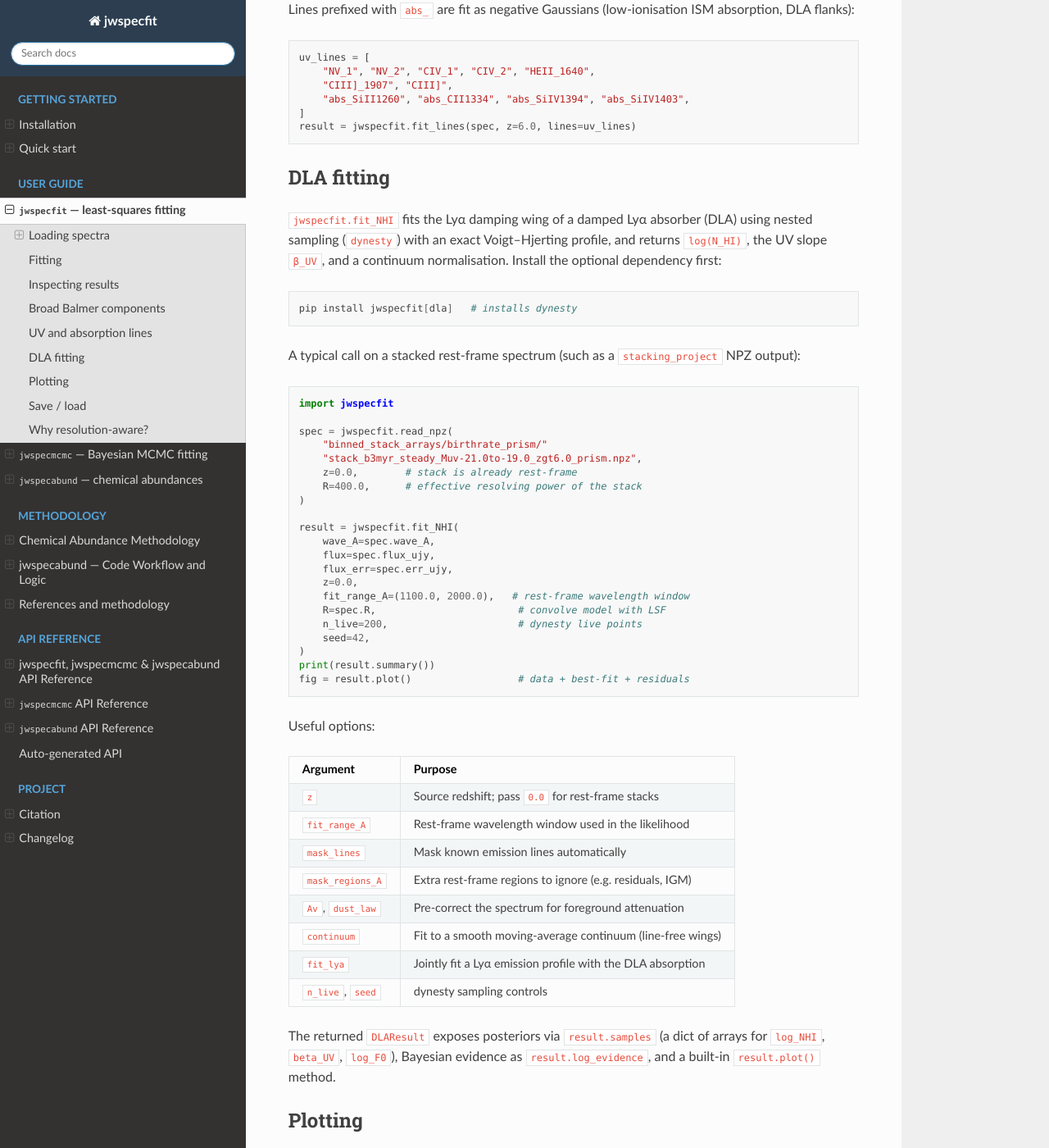
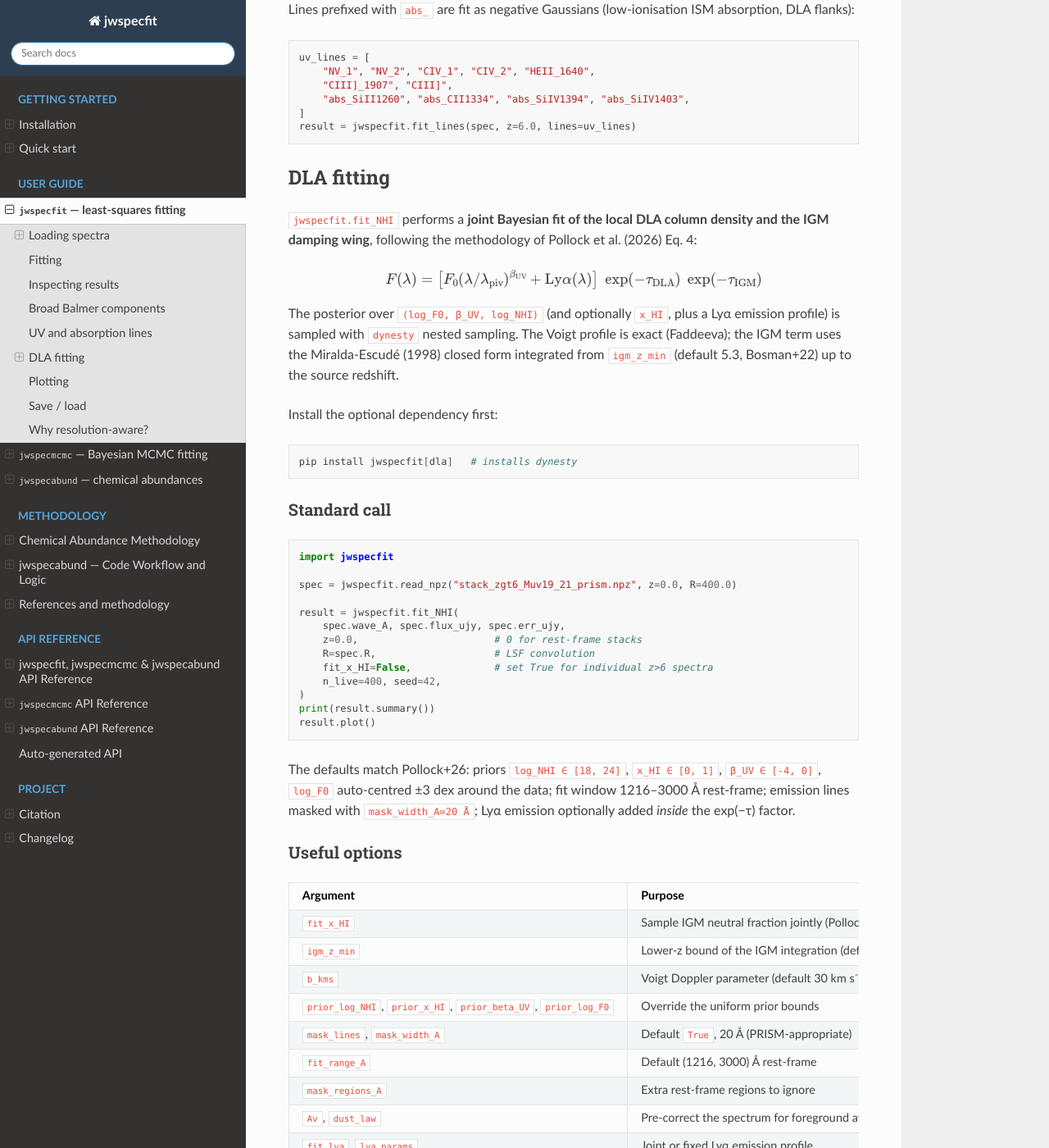
Before and after one commit to raunaq-rai/jwspecfit, a Sphinx documentation site: the page built from docs/user_guide/jwspecfit.md, in a window 1280 px wide and 1400 px high, scrolled down 2192 px. Shown: the whole window at 82% size. Built offline with Sphinx 7.4.7 and the Read the Docs theme 3.1.0, drawn with Linux system fonts in a browser that asks for light colours; some of the changed text lies outside the part shown.

Commit message:
Test the Pollock+26 joint sampler and Heintz+25 D_Lya, document caveats
- Adds 8 new regression tests covering: joint posteriors with non-zero
  errors, IGM monotonicity and linear x_HI scaling, fit_x_HI recovery
  on synthetic IGM-dominated spectra, upper-limit flag on a no-DLA
  spectrum, and D_Lya recovery on injected DLA / pure continuum.
- Updates the user guide and quickstart to describe the joint method,
  the IGM damping-wing option, the D_Lya statistic, and the PRISM-era
  N_HI-beta degeneracy (Keating+25). The recommendation is to report
  D_Lya as the primary statistic at PRISM resolution and reserve a
  precise log_NHI for medium-resolution data.

````diff
--- a/docs/user_guide/jwspecfit.md
+++ b/docs/user_guide/jwspecfit.md
@@ -112,60 +112,99 @@
 
 ## DLA fitting
 
-`jwspecfit.fit_NHI` fits the Lyα damping wing of a damped Lyα
-absorber (DLA) using nested sampling (`dynesty`) with an exact
-Voigt–Hjerting profile, and returns `log(N_HI)`, the UV slope
-`β_UV`, and a continuum normalisation. Install the optional
-dependency first:
+`jwspecfit.fit_NHI` performs a **joint Bayesian fit of the local DLA
+column density and the IGM damping wing**, following the methodology
+of Pollock et al. (2026) Eq. 4:
+
+$$F(\lambda) = \big[F_0 (\lambda/\lambda_\text{piv})^{\beta_\text{UV}}
++ \mathrm{Ly}\alpha(\lambda)\big]
+\;\exp(-\tau_\text{DLA})\;\exp(-\tau_\text{IGM})$$
+
+The posterior over `(log_F0, β_UV, log_NHI)` (and optionally `x_HI`,
+plus a Lyα emission profile) is sampled with `dynesty` nested
+sampling. The Voigt profile is exact (Faddeeva); the IGM term uses
+the Miralda-Escudé (1998) closed form integrated from `igm_z_min`
+(default 5.3, Bosman+22) up to the source redshift.
+
+Install the optional dependency first:
 
 ```bash
 pip install jwspecfit[dla]   # installs dynesty
 ```
 
-A typical call on a stacked rest-frame spectrum (such as a
-`stacking_project` NPZ output):
+### Standard call
 
 ```python
 import jwspecfit
 
-spec = jwspecfit.read_npz(
-    "binned_stack_arrays/birthrate_prism/"
-    "stack_b3myr_steady_Muv-21.0to-19.0_zgt6.0_prism.npz",
-    z=0.0,        # stack is already rest-frame
-    R=400.0,      # effective resolving power of the stack
-)
+spec = jwspecfit.read_npz("stack_zgt6_Muv19_21_prism.npz", z=0.0, R=400.0)
 
 result = jwspecfit.fit_NHI(
-    wave_A=spec.wave_A,
-    flux=spec.flux_ujy,
-    flux_err=spec.err_ujy,
-    z=0.0,
-    fit_range_A=(1100.0, 2000.0),   # rest-frame wavelength window
-    R=spec.R,                        # convolve model with LSF
-    n_live=200,                      # dynesty live points
-    seed=42,
+    spec.wave_A, spec.flux_ujy, spec.err_ujy,
+    z=0.0,                       # 0 for rest-frame stacks
+    R=spec.R,                    # LSF convolution
+    fit_x_HI=False,              # set True for individual z>6 spectra
+    n_live=400, seed=42,
 )
 print(result.summary())
-fig = result.plot()                  # data + best-fit + residuals
+result.plot()
 ```
 
-Useful options:
+The defaults match Pollock+26: priors `log_NHI ∈ [18, 24]`,
+`x_HI ∈ [0, 1]`, `β_UV ∈ [-4, 0]`, `log_F0` auto-centred ±3 dex
+around the data; fit window 1216–3000 Å rest-frame; emission lines
+masked with `mask_width_A=20 Å`; Lyα emission optionally added
+*inside* the exp(−τ) factor.
+
+### Useful options
 
 | Argument          | Purpose                                                       |
 | ----------------- | ------------------------------------------------------------- |
-| `z`               | Source redshift; pass `0.0` for rest-frame stacks             |
-| `fit_range_A`     | Rest-frame wavelength window used in the likelihood           |
-| `mask_lines`      | Mask known emission lines automatically                       |
-| `mask_regions_A`  | Extra rest-frame regions to ignore (e.g. residuals, IGM)      |
-| `Av`, `dust_law`  | Pre-correct the spectrum for foreground attenuation           |
-| `continuum`       | Fit to a smooth moving-average continuum (line-free wings)    |
-| `fit_lya`         | Jointly fit a Lyα emission profile with the DLA absorption    |
-| `n_live`, `seed`  | dynesty sampling controls                                     |
+| `fit_x_HI`        | Sample IGM neutral fraction jointly (Pollock+26 z > 6 mode)    |
+| `igm_z_min`       | Lower-z bound of the IGM integration (default 5.3)            |
+| `b_kms`           | Voigt Doppler parameter (default 30 km s⁻¹; insensitive at log N_HI > 20.3) |
+| `prior_log_NHI`, `prior_x_HI`, `prior_beta_UV`, `prior_log_F0` | Override the uniform prior bounds |
+| `mask_lines`, `mask_width_A` | Default `True`, 20 Å (PRISM-appropriate)              |
+| `fit_range_A`     | Default (1216, 3000) Å rest-frame                             |
+| `mask_regions_A`  | Extra rest-frame regions to ignore                             |
+| `Av`, `dust_law`  | Pre-correct the spectrum for foreground attenuation            |
+| `fit_lya`, `lya_params` | Joint or fixed Lyα emission profile                       |
+| `n_live`, `dlogz`, `seed` | dynesty controls                                       |
 
-The returned `DLAResult` exposes posteriors via `result.samples`
-(a dict of arrays for `log_NHI`, `beta_UV`, `log_F0`), Bayesian
-evidence as `result.log_evidence`, and a built-in `result.plot()`
-method.
+The returned `DLAResult` carries posterior samples for every free
+parameter (`result.samples` is a dict of arrays), median ± 16/84 %
+percentiles, log-evidence, and a 95th-percentile **upper limit** on
+`log_NHI` (`result.log_NHI_upper95`, `result.is_upper_limit=True`)
+for spectra where the wing is unconstrained — Pollock+26 do exactly
+this for 21 of their 48 sources.
+
+### D_Lyα equivalent-width statistic (Heintz+25)
+
+When the N_HI–β degeneracy bites at low spectral resolution, the more
+robust diagnostic is the rest-frame equivalent width of the Lyα
+absorption integrated 1180–1350 Å (Heintz+25, Eq. 1). It is
+β-prior–independent to first order and directly comparable across
+the high-z DLA literature.
+
+```python
+DLya = jwspecfit.compute_D_Lya(spec.wave_A, spec.flux_ujy, spec.err_ujy, z=0.0)
+print(f"D_Lyα = {DLya['D_Lya']:.1f} ± {DLya['D_Lya_err']:.1f} Å")
+# Interpretation (Heintz+25 §3.1):
+#   D_Lyα < 0    → Lyα emitter
+#   ~0 to 35 Å   → weak / no absorption
+#   35 to 50 Å   → IGM-dominated regime
+#   > 50 Å       → DLA-dominated (log N_HI ≳ 21.5)
+```
+
+### Caveats at PRISM resolution
+
+The N_HI–β posterior covariance is **r ≈ −0.96** at PRISM R~100
+(Keating+25), so log N_HI shifts by ~1 dex when the β prior is
+tightened from `[-4, 0]` to a star-forming-galaxy range like
+`[-3, -1.5]`. For a stack at z > 6 with PRISM data, **report D_Lyα
+as the primary statistic** and treat any specific log N_HI as a
+prior-conditioned posterior. Robust column densities require
+medium-resolution gratings (G140M / G235M, R ≳ 1000).
 
 ## Plotting
 
````
Also changed, not shown: docs/quickstart.md (+13 -12 lines), 1 other file.
